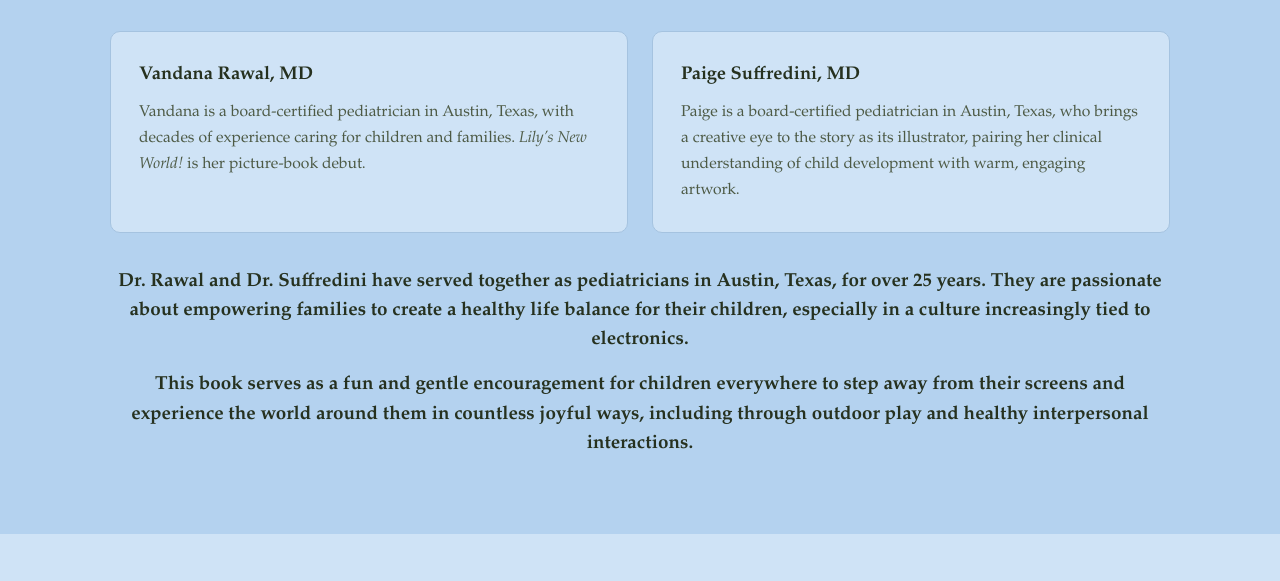
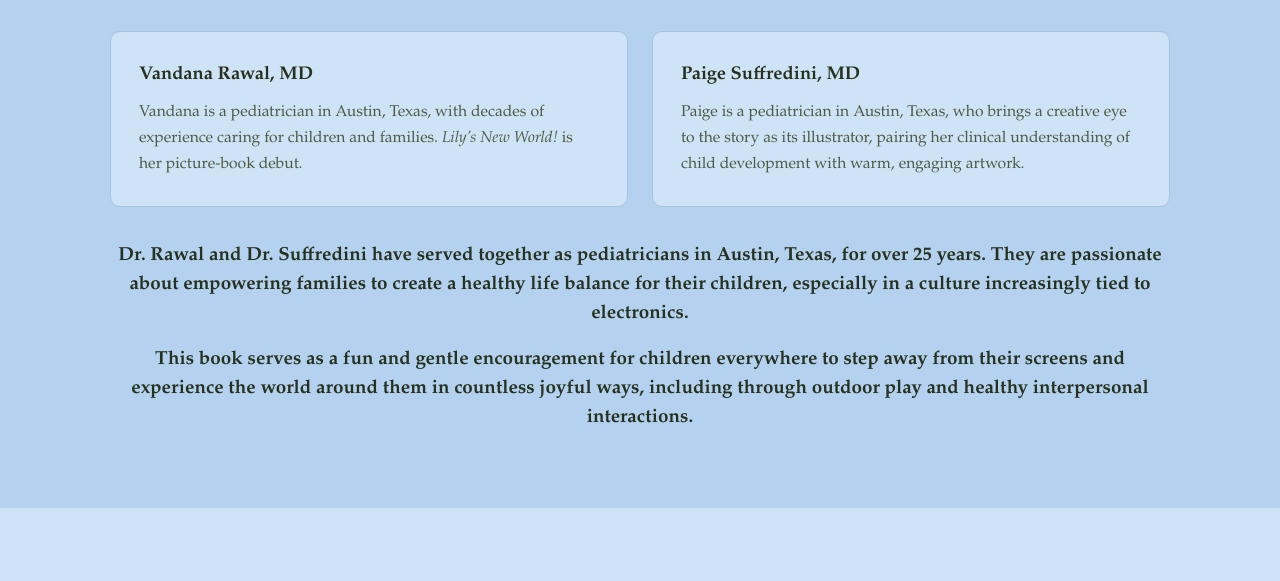
Before and after one commit to Little-Ladybug-Press/littleladybugpress-site, a plain HTML site: page index.html in a window 1280 px wide. Shown: the part 1517-2098 px from the top of the page. Drawn offline with Linux system fonts and the light colour scheme.

Commit message:
Drop board-certified from both author bios

```diff
--- a/index.html
+++ b/index.html
@@ -68,11 +68,11 @@
     <div class="cards">
       <article class="card">
         <h3>Vandana Rawal, MD</h3>
-        <p>Vandana is a board-certified pediatrician in Austin, Texas, with decades of experience caring for children and families. <em>Lily&rsquo;s New World!</em> is her picture-book debut.</p>
+        <p>Vandana is a pediatrician in Austin, Texas, with decades of experience caring for children and families. <em>Lily&rsquo;s New World!</em> is her picture-book debut.</p>
       </article>
       <article class="card">
         <h3>Paige Suffredini, MD</h3>
-        <p>Paige is a board-certified pediatrician in Austin, Texas, who brings a creative eye to the story as its illustrator, pairing her clinical understanding of child development with warm, engaging artwork.</p>
+        <p>Paige is a pediatrician in Austin, Texas, who brings a creative eye to the story as its illustrator, pairing her clinical understanding of child development with warm, engaging artwork.</p>
       </article>
     </div>
     <p class="authors-note">Dr. Rawal and Dr. Suffredini have served together as pediatricians in Austin, Texas, for over 25 years. They are passionate about empowering families to create a healthy life balance for their children, especially in a culture increasingly tied to electronics.</p>
```
